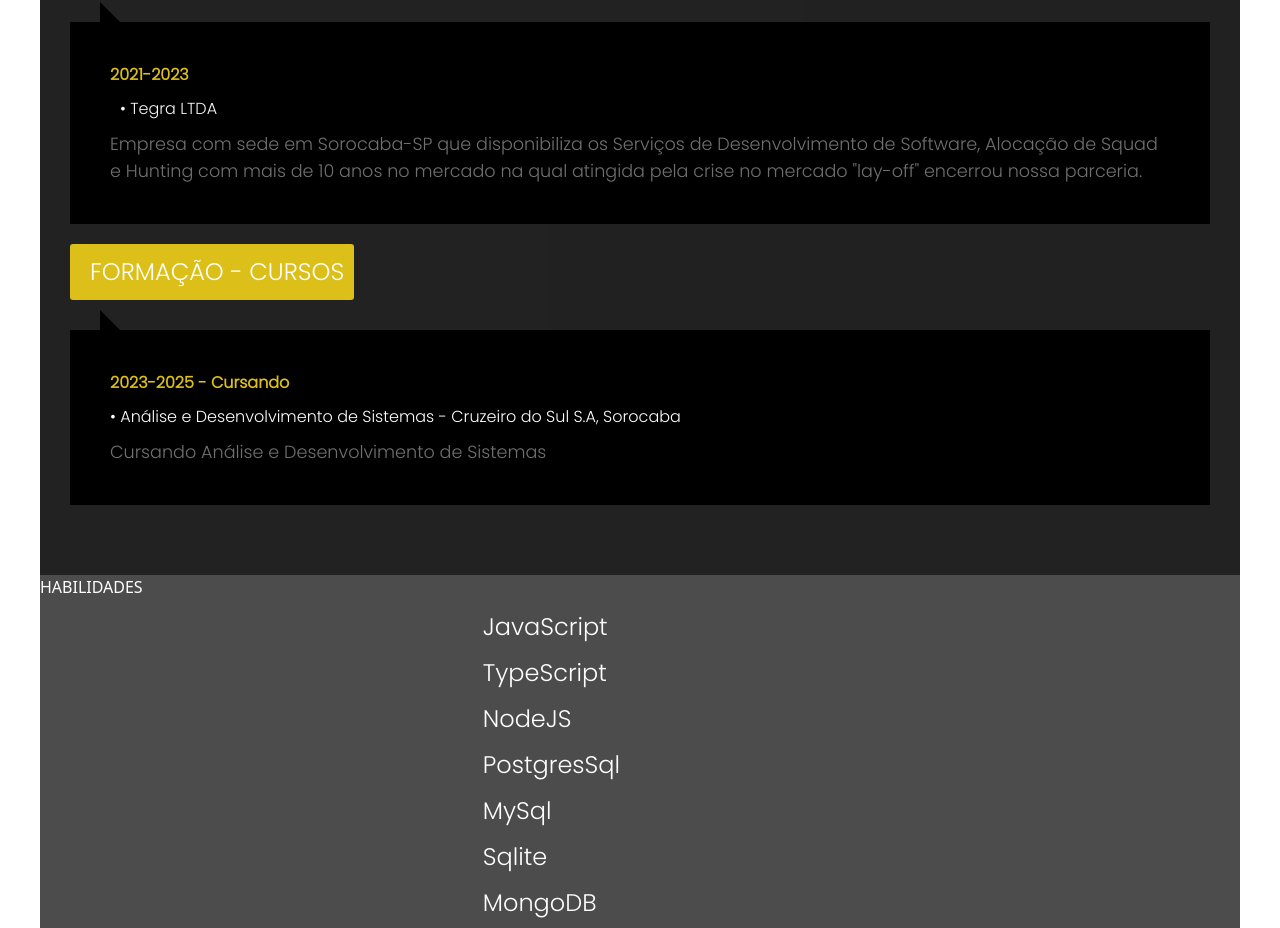
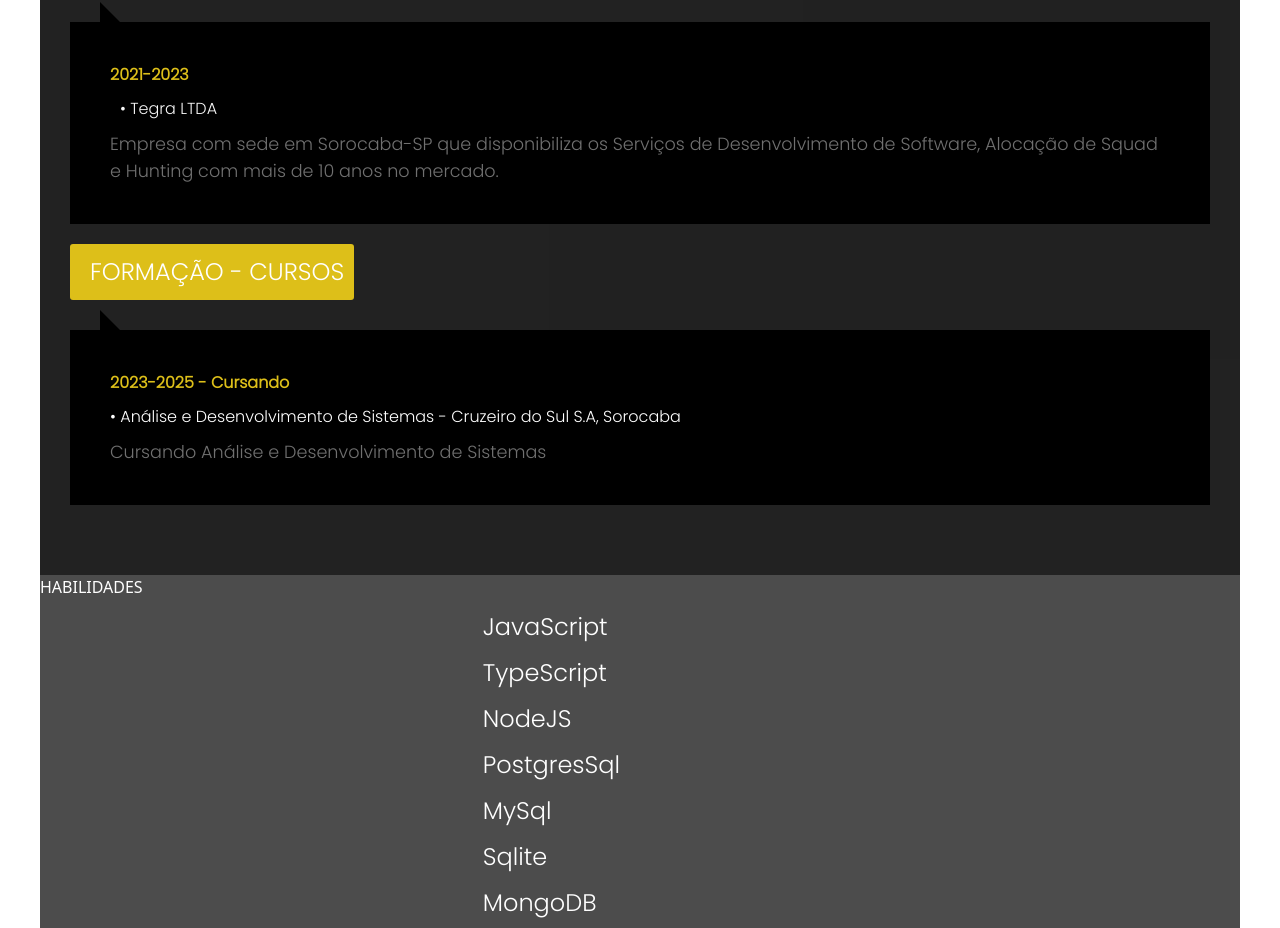
Before and after one commit to 1andersonmotta/reactNext, a Next.js app: page / in a window 1280 px wide. Shown: the part 2690-3618 px from the top of the page. Built offline with nearby package versions, Linux system fonts and the light colour scheme.

Commit message:
update experience

```diff
--- a/src/components/experience.tsx
+++ b/src/components/experience.tsx
@@ -110,8 +110,7 @@ const Experience = () => {
                             <h3>• Tegra LTDA</h3>
                             <p>
                                 Empresa com sede em Sorocaba-SP que disponibiliza os Serviços de Desenvolvimento de Software,
-                                Alocação de Squad e Hunting com mais de 10 anos no mercado na
-                                qual atingida pela crise no mercado "lay-off" encerrou nossa parceria.
+                                Alocação de Squad e Hunting com mais de 10 anos no mercado.
                             </p>
                         </a>
                     </div>
```
